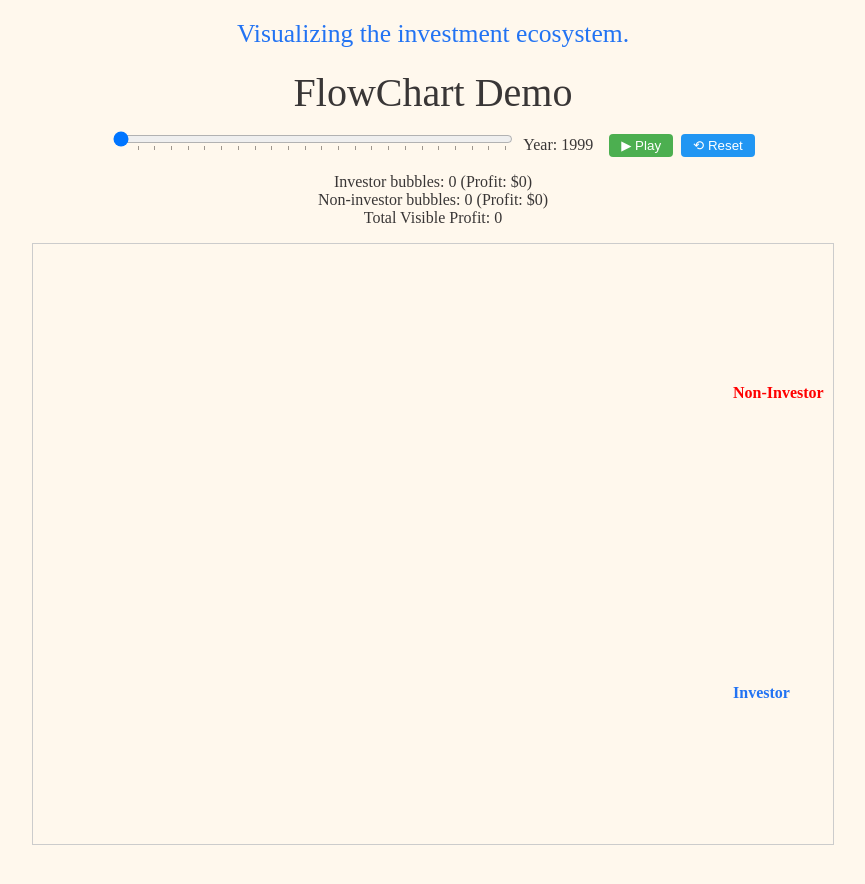
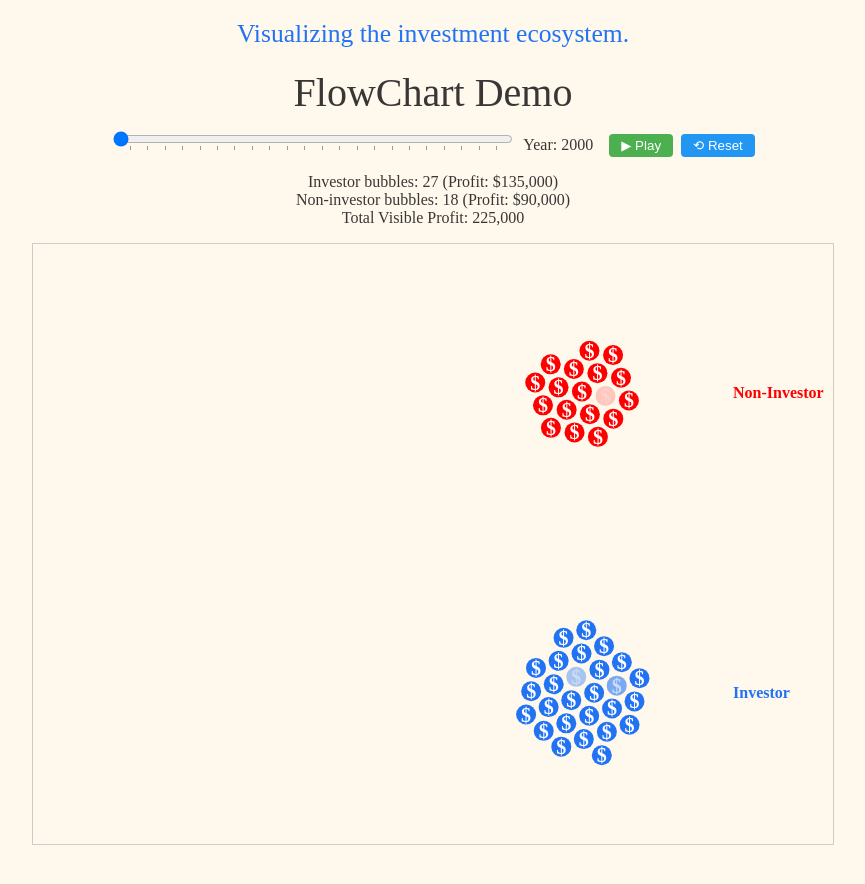
Before and after one commit to BengineerZ/FP2-Assignment-Site, a React (Create React App) app in the folder fp2-assignment-site/: page / in a window 1280 px wide. Shown: the part 1470-2354 px from the top of the page, without its empty margins (207-1072 px from the left). Built offline with nearby package versions, Linux system fonts and the light colour scheme.

Commit message:
Made simulation and dynamics more stable

```diff
--- a/fp2-assignment-site/src/components/flow_plot/chart.js
+++ b/fp2-assignment-site/src/components/flow_plot/chart.js
@@ -24,6 +24,7 @@ function FlowChart({ csvUrl = "/boston_residential_sales_dummy.csv" }) {
   const COLLISION_RADIUS = 12 ;
   const BUBBLE_RADIUS = 10;
   const ANIMATION_SPEED = 0.01;   // Years per animation frame (higher = faster)
+  const DOLLAR_SIGN_SIZE = "20px";
 
   // “Cluster” for investor vs. non-investor
   function clusterX(d) {
@@ -53,6 +54,12 @@ function FlowChart({ csvUrl = "/boston_residential_sales_dummy.csv" }) {
   // Force simulation reference
   const simulationRef = useRef(null);
 
+  // New state to track scheduled bubble births
+  const [scheduledBubbles, setScheduledBubbles] = useState({
+    investor: [],
+    noninvestor: []
+  });
+
   // -----------------------------------------------------------
   // 3) Load CSV
   // -----------------------------------------------------------
@@ -72,7 +79,8 @@ function FlowChart({ csvUrl = "/boston_residential_sales_dummy.csv" }) {
 
       setMinYear(minY);
       setMaxYear(maxY);
-      setCurrentTime(minY); // start slider at earliest year
+      // Start at year 2000 (which is data year 2000)
+      setCurrentTime(2000);
     });
   }, [csvUrl]);
 
@@ -172,88 +180,166 @@ function FlowChart({ csvUrl = "/boston_residential_sales_dummy.csv" }) {
     };
   }
 
+  // New function to schedule bubble births
+  function scheduleBubbleBirths(csvData) {
+    if (!csvData || csvData.length < 2) return;
+
+    const invSchedule = [];
+    const nonInvSchedule = [];
+
+    // For each time period in the data
+    for (let i = 0; i < csvData.length - 1; i++) {
+      const startYear = csvData[i].year;
+      const endYear = csvData[i+1].year;
+      const yearSpan = endYear - startYear;
+
+      // Calculate bubbles needed for each period based on interpolated profits
+      for (let fraction = 0; fraction < 1.0; fraction += 0.01) { // Step through the period
+        const timePoint = startYear + (yearSpan * fraction);
+        const nextTimePoint = timePoint + 0.01 * yearSpan;
+
+        // Get interpolated profit at current and next time points
+        const currentProfit = getInterpolatedProfits(timePoint);
+        const nextProfit = getInterpolatedProfits(nextTimePoint);
+
+        // Calculate bubble counts at each point
+        const currentInvBubbles = Math.floor(currentProfit.inv / BUBBLE_VALUE);
+        const nextInvBubbles = Math.floor(nextProfit.inv / BUBBLE_VALUE);
+        const currentNonInvBubbles = Math.floor(currentProfit.noninv / BUBBLE_VALUE);
+        const nextNonInvBubbles = Math.floor(nextProfit.noninv / BUBBLE_VALUE);
+
+        // Calculate net new bubbles needed
+        const newInvBubbles = nextInvBubbles - currentInvBubbles;
+        const newNonInvBubbles = nextNonInvBubbles - currentNonInvBubbles;
+
+        // Also calculate how many bubbles will despawn in this interval
+        const despawningInv = invSchedule.filter(time =>
+          time + LIFE_SPAN_YEARS >= timePoint &&
+          time + LIFE_SPAN_YEARS < nextTimePoint
+        ).length;
+
+        const despawningNonInv = nonInvSchedule.filter(time =>
+          time + LIFE_SPAN_YEARS >= timePoint &&
+          time + LIFE_SPAN_YEARS < nextTimePoint
+        ).length;
+
+        // Add new bubbles needed + replacement for despawning ones
+        const totalNewInv = Math.max(0, newInvBubbles + despawningInv);
+        const totalNewNonInv = Math.max(0, newNonInvBubbles + despawningNonInv);
+
+        // Schedule new bubbles evenly across this small interval
+        if (totalNewInv > 0) {
+          const spacing = (0.01 * yearSpan) / totalNewInv;
+          for (let j = 0; j < totalNewInv; j++) {
+            invSchedule.push(timePoint + j * spacing);
+          }
+        }
+
+        if (totalNewNonInv > 0) {
+          const spacing = (0.01 * yearSpan) / totalNewNonInv;
+          for (let j = 0; j < totalNewNonInv; j++) {
+            nonInvSchedule.push(timePoint + j * spacing);
+          }
+        }
+      }
+    }
+
+    // Handle initial bubbles for the first data point
+    const initialTime = csvData[0].year;
+    const initialProfits = getInterpolatedProfits(initialTime);
+
+    const initialInvCount = Math.floor(initialProfits.inv / BUBBLE_VALUE);
+    const initialNonInvCount = Math.floor(initialProfits.noninv / BUBBLE_VALUE);
+
+    // Add initial bubbles slightly before start time (distributed over 0.5 years)
+    if (initialInvCount > 0) {
+      const spacing = 0.5 / initialInvCount;
+      for (let i = 0; i < initialInvCount; i++) {
+        invSchedule.push(initialTime - 0.5 + (i * spacing));
+      }
+    }
+
+    if (initialNonInvCount > 0) {
+      const spacing = 0.5 / initialNonInvCount;
+      for (let i = 0; i < initialNonInvCount; i++) {
+        nonInvSchedule.push(initialTime - 0.5 + (i * spacing));
+      }
+    }
+
+    setScheduledBubbles({
+      investor: invSchedule.sort((a, b) => a - b),
+      noninvestor: nonInvSchedule.sort((a, b) => a - b)
+    });
+  }
+
+  // Schedule bubble births after CSV data is loaded
+  useEffect(() => {
+    if (csvData.length > 0 && minYear !== undefined && maxYear !== undefined) {
+      scheduleBubbleBirths(csvData);
+    }
+  }, [csvData, minYear, maxYear]);
+
   // -----------------------------------------------------------
   // 5) When slider changes => spawn/fade bubbles
   // -----------------------------------------------------------
   useEffect(() => {
-    if (!csvData.length || currentTime == null) return;
+    if (!csvData.length || currentTime == null ||
+        !scheduledBubbles.investor.length) return;
 
-    const { inv, noninv } = getInterpolatedProfits(currentTime);
-    const invCount = Math.floor(inv / BUBBLE_VALUE);
-    const noninvCount = Math.floor(noninv / BUBBLE_VALUE);
+    // Update bubbles based on scheduled births
+    setBubbles(prevBubs => {
+      // Create a copy of the existing bubbles
+      const newBubs = prevBubs.filter(b => {
+        // Keep all bubbles that either:
+        // 1. Haven't been born yet (we'll use them for recycling)
+        // 2. Are currently alive (birthTime <= currentTime && age <= LIFE_SPAN_YEARS)
+        const age = currentTime - b.birthTime;
+        return b.birthTime > currentTime || (age >= 0 && age <= LIFE_SPAN_YEARS);
+      }).map(b => ({...b}));
 
-    setBubbles(prevBubs => {
-      // Create a deep copy to avoid modifying objects directly
-      const newBubs = prevBubs.map(b => ({...b}));
+      // For each type, find which bubbles should be active now
+      ['investor', 'noninvestor'].forEach(type => {
+        // Get relevant scheduled birthtimes and existing bubbles
+        const scheduledTimes = scheduledBubbles[type];
+        const existingBubbles = newBubs.filter(b => b.type === type);
 
-      // Collect existing bubbles by type
-      const invBubbles = newBubs.filter(b => b.type === 'investor');
-      const nonInvBubbles = newBubs.filter(b => b.type === 'noninvestor');
+        // Filter for bubbles that should be born by now but aren't dead yet
+        const shouldExist = scheduledTimes.filter(time =>
+          time <= currentTime && // Born by now
+          (currentTime - time) <= LIFE_SPAN_YEARS // Not dead yet
+        );
 
-      // Find bubbles from "future" we can repurpose when moving backward
-      const futureBubbles = {
-        investor: invBubbles.filter(b => b.birthTime > currentTime),
-        noninvestor: nonInvBubbles.filter(b => b.birthTime > currentTime)
-      };
+        // Get existing birth times
+        const existingBirthTimes = existingBubbles
+          .filter(b => b.birthTime <= currentTime) // Only consider born bubbles
+          .map(b => b.birthTime);
 
-      // Find bubbles that are currently alive
-      const isAliveNow = b => {
-        const age = currentTime - b.birthTime;
-        return (age >= 0 && age <= LIFE_SPAN_YEARS);
-      };
+        // Find birthtimes that don't have bubbles yet
+        const missingBirthTimes = shouldExist.filter(
+          time => !existingBirthTimes.includes(time)
+        );
 
-      const invAliveCount = invBubbles.filter(isAliveNow).length;
-      const nonInvAliveCount = nonInvBubbles.filter(isAliveNow).length;
+        // Create bubbles for missing birthtimes
+        missingBirthTimes.forEach(birthTime => {
+          // First try to recycle a future bubble
+          const futureBubble = existingBubbles.find(b => b.birthTime > currentTime);
 
-      // Calculate how many new bubbles we need to add
-      let addInv = invCount - invAliveCount;
-      let addNonInv = noninvCount - nonInvAliveCount;
-
-      // Recycle future bubbles by resetting their birthTime
-      if (addInv > 0 && futureBubbles.investor.length > 0) {
-        const toRecycle = Math.min(addInv, futureBubbles.investor.length);
-        for (let i = 0; i < toRecycle; i++) {
-          futureBubbles.investor[i].birthTime = currentTime;
-          // Reset position for recycled bubbles
-          futureBubbles.investor[i].x = 150;
-          futureBubbles.investor[i].y = 300;
+          if (futureBubble) {
+            // Recycle by changing its birthtime
+            futureBubble.birthTime = birthTime;
+            // Reset position for recycled bubble
+            futureBubble.x = 150;
+            futureBubble.y = 300;
+          } else {
+            // Create a brand new bubble
+            newBubs.push(createBubble(type, birthTime));
           }
-        addInv -= toRecycle;
-      }
-
-      if (addNonInv > 0 && futureBubbles.noninvestor.length > 0) {
-        const toRecycle = Math.min(addNonInv, futureBubbles.noninvestor.length);
-        for (let i = 0; i < toRecycle; i++) {
-          futureBubbles.noninvestor[i].birthTime = currentTime;
-          // Reset position for recycled bubbles
-          futureBubbles.noninvestor[i].x = 150;
-          futureBubbles.noninvestor[i].y = 300;
-        }
-        addNonInv -= toRecycle;
-      }
-
-      // Add new bubbles if still needed
-      const newBubbles = [];
-      for (let i = 0; i < addInv; i++) {
-        newBubbles.push(createBubble('investor', currentTime));
-        if (i== 1) break;
-      }
-      for (let i = 0; i < addNonInv; i++) {
-        newBubbles.push(createBubble('noninvestor', currentTime));
-        if (i== 1) break;
-      }
-
-      // Shuffle the new bubbles to add them in random order
-      for (let i = newBubbles.length - 1; i > 0; i--) {
-        const j = Math.floor(Math.random() * (i + 1));
-        [newBubbles[i], newBubbles[j]] = [newBubbles[j], newBubbles[i]];
-      }
-
-      newBubbles.forEach(bubble => newBubs.push(bubble));
+        });
+      });
 
       return newBubs;
     });
-  }, [currentTime, csvData]);
+  }, [currentTime, scheduledBubbles]);
 
   // -----------------------------------------------------------
   // 6) Create a single bubble
@@ -363,11 +449,14 @@ function FlowChart({ csvUrl = "/boston_residential_sales_dummy.csv" }) {
     return <div>Loading CSV data or initializing...</div>;
   }
 
-  // Generate year marks for slider (2000-2010)
+  // Generate year marks for slider - start from 2000
   const yearMarks = [];
-  for (let year = 2000; year <= 2022; year++) {
+  for (let year = 2000; year <= 2021; year++) {
     yearMarks.push(year);
   }
+
+  // Get the visible min year (2000) for the slider
+  const visibleMinYear = 2000;
 
   return (
     <div>
@@ -377,21 +466,21 @@ function FlowChart({ csvUrl = "/boston_residential_sales_dummy.csv" }) {
       <div style={{ marginBottom: '1rem' }}>
         <input
           type="range"
-          min={minYear}
+          min={visibleMinYear} // Use 2000 as minimum visible year
           max={maxYear}
           step={0.01}
-          value={currentTime}
+          value={Math.max(currentTime, visibleMinYear)} // Ensure value is never below 2000
           onChange={(e) => setCurrentTime(+e.target.value)}
           style={{ width: '400px' }}
           list="year-marks"
         />
         <datalist id="year-marks">
           {yearMarks.map(year => (
-            <option key={year} value={year} />
+            <option key={year} value={year + 0.5} />
           ))}
         </datalist>
         <span style={{ marginLeft: '0.5rem' }}>
-          Year: {Math.round(currentTime)}
+          Year: {Math.round(currentTime) === 1999 ? 2000 : Math.round(currentTime)}
         </span>
 
         {/* Play/Pause button for autoscroll */}
@@ -414,7 +503,7 @@ function FlowChart({ csvUrl = "/boston_residential_sales_dummy.csv" }) {
         <button
           onClick={() => {
             stopAnimation();
-            setCurrentTime(minYear);
+            setCurrentTime(visibleMinYear); // Reset to 2000 instead of minYear
           }}
           style={{
             marginLeft: '0.5rem',
@@ -465,14 +554,27 @@ function FlowChart({ csvUrl = "/boston_residential_sales_dummy.csv" }) {
           const opacity = getOpacity(b);
           if (opacity <= 0) return null;
           return (
+            <React.Fragment key={b.id}>
               <circle
-              key={b.id}
                 cx={b.x}
                 cy={b.y}
                 r={BUBBLE_RADIUS}
                 opacity={opacity}
                 fill={b.type === 'investor' ? '#2273f3' : 'red'}
               />
+              <text
+                x={b.x}
+                y={b.y}
+                textAnchor="middle"
+                dominantBaseline="central"
+                fill="white"
+                fontSize={DOLLAR_SIGN_SIZE}
+                fontWeight="bold"
+                opacity={opacity}
+              >
+                $
+              </text>
+            </React.Fragment>
           );
         })}
       </svg>
```
Lines whose indentation alone changed are shown as unchanged.
